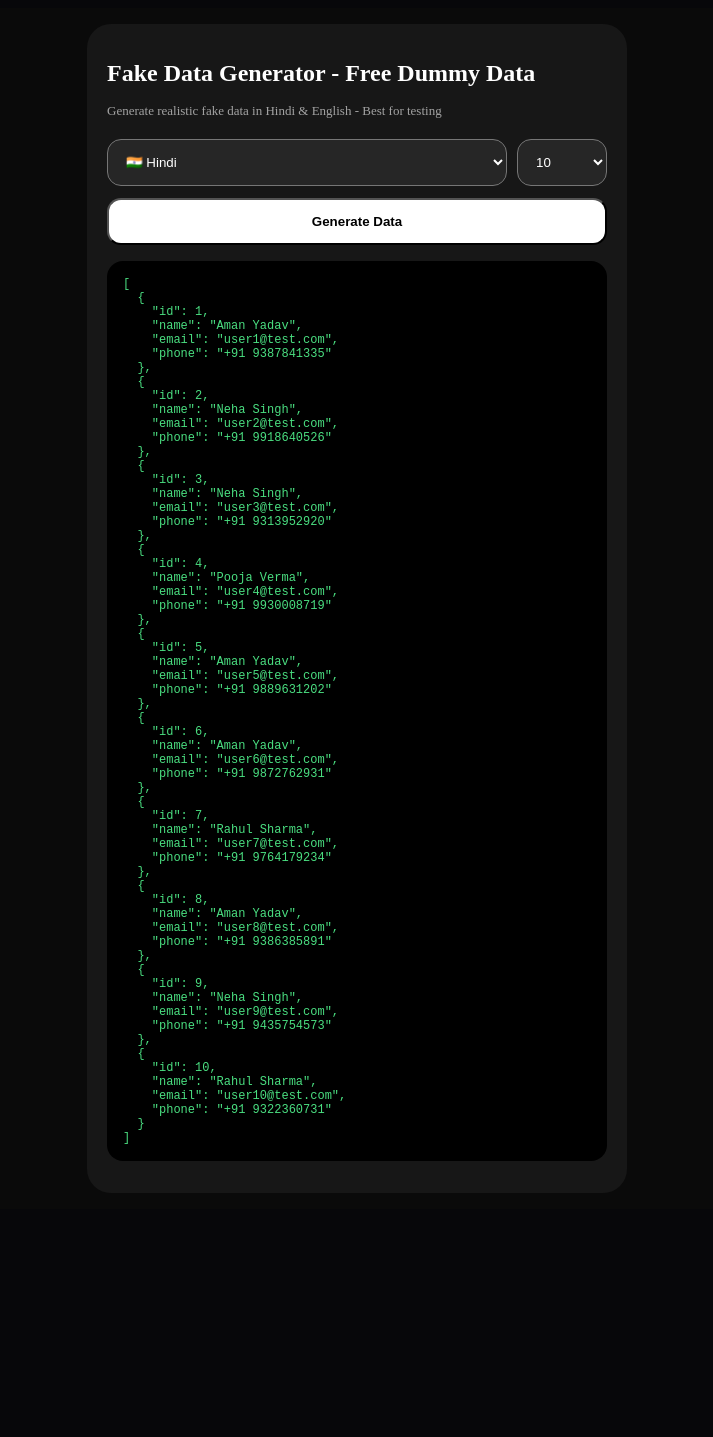
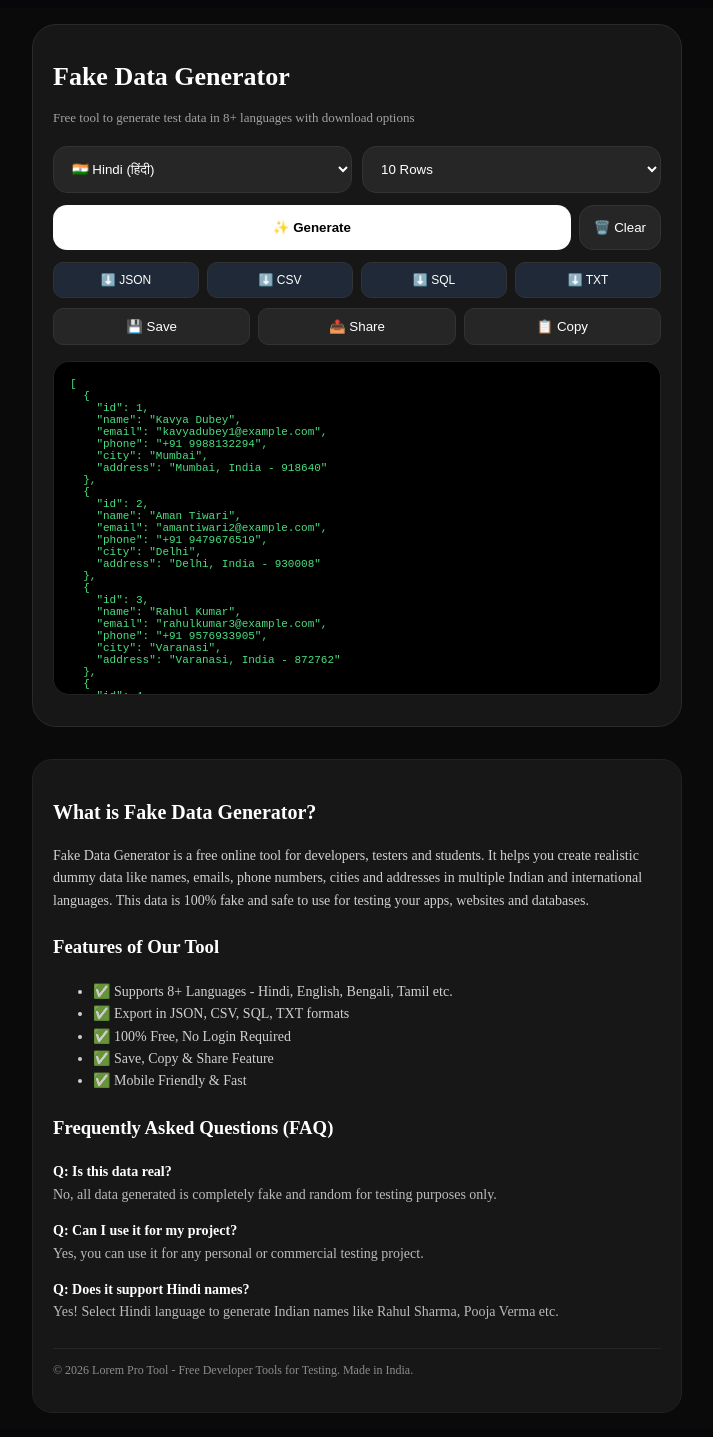
Before and after one commit to Ravs10/lorem-pro-tool, a Next.js app: page /fake-data-generator in a window 1280 px wide. Shown: the whole page, without its empty margins (283-996 px from the left). Before the commit the page ends 1217 px from the top, so only its background shows below. Built offline with nearby package versions, Linux system fonts and the light colour scheme.

Commit message:
Enhance FakeClient with multi-language support
Added language support and improved data generation logic.

```diff
--- a/app/fake-data-generator/client.js
+++ b/app/fake-data-generator/client.js
@@ -1,37 +1,152 @@
+
 "use client";
 import React from "react";
 
 export default function FakeClient(){
   const [count,setCount]=React.useState(10);
   const [lang,setLang]=React.useState("hi");
+  const [format,setFormat]=React.useState("json");
   const [data,setData]=React.useState([]);
+  const [saved,setSaved]=React.useState(false);
 
-  React.useEffect(()=>{ generate() },[]);
+  const namesDB = {
+    hi: ["Aarav Sharma","Vivaan Gupta","Aditya Yadav","Sai Patel","Pooja Verma","Neha Singh","Ananya Mishra","Kavya Dubey","Rahul Kumar","Aman Tiwari","Suresh Chaurasia","Priya Pandey"],
+    en: ["John Doe","Emma Smith","Michael Brown","Sophia Wilson","James Johnson","Olivia Davis"],
+    es: ["Carlos Garcia","Maria Lopez","Juan Perez","Sofia Martinez"],
+    fr: ["Jean Dupont","Marie Dubois","Pierre Martin"],
+    de: ["Hans Mueller","Greta Schmidt"],
+    ja: ["Hiroshi Tanaka","Yuki Sato"],
+    bn: ["Arjun Das","Mamata Banerjee","Rahul Chatterjee"],
+    ta: ["Kumar Murugan","Lakshmi Priya"]
+  };
 
-  const names = {
-    en: ["John Doe","Emma Smith","Michael Brown"],
-    hi: ["Rahul Sharma","Pooja Verma","Aman Yadav","Neha Singh"],
-    es: ["Carlos Garcia","Maria Lopez"],
-    fr: ["Jean Dupont","Marie Dubois"]
+  const citiesDB = {
+    hi: ["Lucknow","Delhi","Mumbai","Pune","Patna","Kanpur","Varanasi"],
+    en: ["New York","London","Sydney"],
+    es: ["Madrid","Barcelona"],
+    fr: ["Paris","Lyon"],
+    de: ["Berlin"],
+    ja: ["Tokyo","Osaka"],
+    bn: ["Kolkata","Dhaka"],
+    ta: ["Chennai","Coimbatore"]
   };
 
   const generate = () => {
-    let arr=[]; for(let i=0;i<count;i++){
-      arr.push({id:i+1, name:names[lang][Math.floor(Math.random()*names[lang].length)], email:`user${i+1}@test.com`, phone:`+91 9${Math.floor(100000000+Math.random()*900000000)}`})
-    } setData(arr);
+    let arr=[];
+    let nList = namesDB[lang] || namesDB["en"];
+    let cList = citiesDB[lang] || citiesDB["en"];
+    for(let i=0;i<count;i++){
+      let n = nList[Math.floor(Math.random()*nList.length)];
+      let c = cList[Math.floor(Math.random()*cList.length)];
+      arr.push({
+        id: i+1,
+        name: n,
+        email: `${n.toLowerCase().replace(" ","")}${i+1}@example.com`,
+        phone: `+91 9${Math.floor(100000000 + Math.random()*900000000)}`,
+        city: c,
+        address: `${c}, India - ${Math.floor(100000+Math.random()*900000)}`
+      })
+    }
+    setData(arr);
+  };
+
+  React.useEffect(()=>{ generate(); },[lang]);
+
+  // Downloads
+  const download = (type) => {
+    if(data.length===0) return alert("Pehle Generate karo!");
+    let content="", mime="", ext="";
+    if(type==="json"){ content=JSON.stringify(data,null,2); mime="application/json"; ext="json"; }
+    if(type==="csv"){
+      content="id,name,email,phone,city\n"+data.map(d=>`${d.id},"${d.name}","${d.email}","${d.phone}","${d.city}"`).join("\n");
+      mime="text/csv"; ext="csv";
+    }
+    if(type==="sql"){
+      content=data.map(d=>`INSERT INTO users (name,email,phone,city) VALUES ('${d.name}','${d.email}','${d.phone}','${d.city}');`).join("\n");
+      mime="text/sql"; ext="sql";
+    }
+    if(type==="txt"){
+      content=data.map(d=>`${d.name} - ${d.email} - ${d.phone}`).join("\n");
+      mime="text/plain"; ext="txt";
+    }
+    const blob=new Blob([content],{type:mime});
+    const url=URL.createObjectURL(blob);
+    const a=document.createElement("a"); a.href=url; a.download=`fake-data-${lang}.${ext}`; a.click();
+  };
+
+  const clearAll = () => setData([]);
+  const saveData = () => { localStorage.setItem("fakeData",JSON.stringify(data)); setSaved(true); setTimeout(()=>setSaved(false),2000); };
+  const shareData = async () => {
+    if(navigator.share){ await navigator.share({title:"Fake Data", text: JSON.stringify(data.slice(0,3)) }); }
+    else { navigator.clipboard.writeText(window.location.href); alert("Link Copied!"); }
   };
 
   return (
-    <div style={{background:"#0a0a0a", minHeight:"100vh", padding:16, color:"white"}}>
-      <div style={{maxWidth:500, margin:"0 auto", background:"#171717", borderRadius:24, padding:20}}>
-        <h1 style={{fontSize:24, fontWeight:800}}>Fake Data Generator - Free Dummy Data</h1>
-        <p style={{opacity:0.6, fontSize:13}}>Generate realistic fake data in Hindi & English - Best for testing</p>
-        <div style={{display:"flex", gap:10, marginTop:20}}>
-          <select value={lang} onChange={e=>setLang(e.target.value)} style={{flex:1, padding:14, borderRadius:14, background:"#262626", color:"white"}}><option value="hi">🇮🇳 Hindi</option><option value="en">🇺🇸 English</option></select>
-          <select value={count} onChange={e=>setCount(e.target.value)} style={{width:90, padding:14, borderRadius:14, background:"#262626", color:"white"}}><option value="10">10</option><option value="50">50</option><option value="100">100</option></select>
+    <div style={{background:"#0a0a0a", minHeight:"100vh", color:"white", padding:16}}>
+      <div style={{maxWidth:650, margin:"0 auto"}}>
+        {/* TOOL CARD */}
+        <div style={{background:"#171717", borderRadius:24, padding:20, border:"1px solid #2a2a2a"}}>
+          <h1 style={{fontSize:26, fontWeight:800}}>Fake Data Generator</h1>
+          <p style={{opacity:0.6, fontSize:13}}>Free tool to generate test data in 8+ languages with download options</p>
+
+          <div style={{display:"grid", gridTemplateColumns:"1fr 1fr", gap:10, marginTop:20}}>
+            <select value={lang} onChange={e=>setLang(e.target.value)} style={{padding:14, borderRadius:14, background:"#262626", color:"white", border:"1px solid #333"}}>
+              <option value="hi">🇮🇳 Hindi (हिंदी)</option>
+              <option value="en">🇺🇸 English</option>
+              <option value="es">🇪🇸 Spanish</option>
+              <option value="fr">🇫🇷 French</option>
+              <option value="de">🇩🇪 German</option>
+              <option value="ja">🇯🇵 Japanese</option>
+              <option value="bn">🇮🇳 Bengali</option>
+              <option value="ta">🇮🇳 Tamil</option>
+            </select>
+            <select value={count} onChange={e=>setCount(Number(e.target.value))} style={{padding:14, borderRadius:14, background:"#262626", color:"white", border:"1px solid #333"}}>
+              <option value="10">10 Rows</option><option value="25">25 Rows</option><option value="50">50 Rows</option><option value="100">100 Rows</option>
+            </select>
+          </div>
+
+          <div style={{display:"flex", gap:8, marginTop:12, flexWrap:"wrap"}}>
+            <button onClick={generate} style={{flex:1, padding:14, borderRadius:14, background:"white", color:"black", fontWeight:700, border:"none"}}>✨ Generate</button>
+            <button onClick={clearAll} style={{padding:14, borderRadius:14, background:"#262626", color:"white", border:"1px solid #333"}}>🗑️ Clear</button>
+          </div>
+
+          <div style={{display:"flex", gap:8, marginTop:12, flexWrap:"wrap"}}>
+            <button onClick={()=>download("json")} style={{flex:1, padding:10, borderRadius:10, background:"#1f2937", color:"white", border:"1px solid #333", fontSize:12}}>⬇️ JSON</button>
+            <button onClick={()=>download("csv")} style={{flex:1, padding:10, borderRadius:10, background:"#1f2937", color:"white", border:"1px solid #333", fontSize:12}}>⬇️ CSV</button>
+            <button onClick={()=>download("sql")} style={{flex:1, padding:10, borderRadius:10, background:"#1f2937", color:"white", border:"1px solid #333", fontSize:12}}>⬇️ SQL</button>
+            <button onClick={()=>download("txt")} style={{flex:1, padding:10, borderRadius:10, background:"#1f2937", color:"white", border:"1px solid #333", fontSize:12}}>⬇️ TXT</button>
+          </div>
+
+          <div style={{display:"flex", gap:8, marginTop:10}}>
+            <button onClick={saveData} style={{flex:1, padding:10, borderRadius:10, background:"#262626", color:"white", border:"1px solid #333"}}>{saved?"✅ Saved":"💾 Save"}</button>
+            <button onClick={shareData} style={{flex:1, padding:10, borderRadius:10, background:"#262626", color:"white", border:"1px solid #333"}}>📤 Share</button>
+            <button onClick={()=>navigator.clipboard.writeText(JSON.stringify(data,null,2))} style={{flex:1, padding:10, borderRadius:10, background:"#262626", color:"white", border:"1px solid #333"}}>📋 Copy</button>
+          </div>
+
+          <pre style={{marginTop:16, background:"black", borderRadius:16, padding:16, maxHeight:300, overflow:"auto", color:"#4ade80", fontSize:11, border:"1px solid #222"}}>{data.length?JSON.stringify(data,null,2):"Click Generate..."}</pre>
         </div>
-        <button onClick={generate} style={{width:"100%", marginTop:12, padding:14, borderRadius:14, background:"white", color:"black", fontWeight:700}}>Generate Data</button>
-        <pre style={{marginTop:16, background:"black", borderRadius:16, padding:16, color:"#4ade80", fontSize:12}}>{JSON.stringify(data,null,2)}</pre>
+
+        {/* ADSENSE ARTICLE SECTION */}
+        <div style={{marginTop:32, background:"#171717", borderRadius:20, padding:20, border:"1px solid #222", lineHeight:1.6}}>
+          <h2 style={{fontSize:20, fontWeight:700}}>What is Fake Data Generator?</h2>
+          <p style={{opacity:0.8, fontSize:14, marginTop:10}}>Fake Data Generator is a free online tool for developers, testers and students. It helps you create realistic dummy data like names, emails, phone numbers, cities and addresses in multiple Indian and international languages. This data is 100% fake and safe to use for testing your apps, websites and databases.</p>
+
+          <h3 style={{marginTop:20, fontWeight:700}}>Features of Our Tool</h3>
+          <ul style={{opacity:0.8, fontSize:14, marginTop:8}}>
+            <li>✅ Supports 8+ Languages - Hindi, English, Bengali, Tamil etc.</li>
+            <li>✅ Export in JSON, CSV, SQL, TXT formats</li>
+            <li>✅ 100% Free, No Login Required</li>
+            <li>✅ Save, Copy & Share Feature</li>
+            <li>✅ Mobile Friendly & Fast</li>
+          </ul>
+
+          <h3 style={{marginTop:20, fontWeight:700}}>Frequently Asked Questions (FAQ)</h3>
+          <p style={{fontSize:14, marginTop:10}}><b>Q: Is this data real?</b><br/><span style={{opacity:0.7}}>No, all data generated is completely fake and random for testing purposes only.</span></p>
+          <p style={{fontSize:14, marginTop:10}}><b>Q: Can I use it for my project?</b><br/><span style={{opacity:0.7}}>Yes, you can use it for any personal or commercial testing project.</span></p>
+          <p style={{fontSize:14, marginTop:10}}><b>Q: Does it support Hindi names?</b><br/><span style={{opacity:0.7}}>Yes! Select Hindi language to generate Indian names like Rahul Sharma, Pooja Verma etc.</span></p>
+
+          <p style={{opacity:0.5, fontSize:12, marginTop:24, borderTop:"1px solid #333", paddingTop:12}}>© 2026 Lorem Pro Tool - Free Developer Tools for Testing. Made in India.</p>
+        </div>
       </div>
     </div>
   );
```
